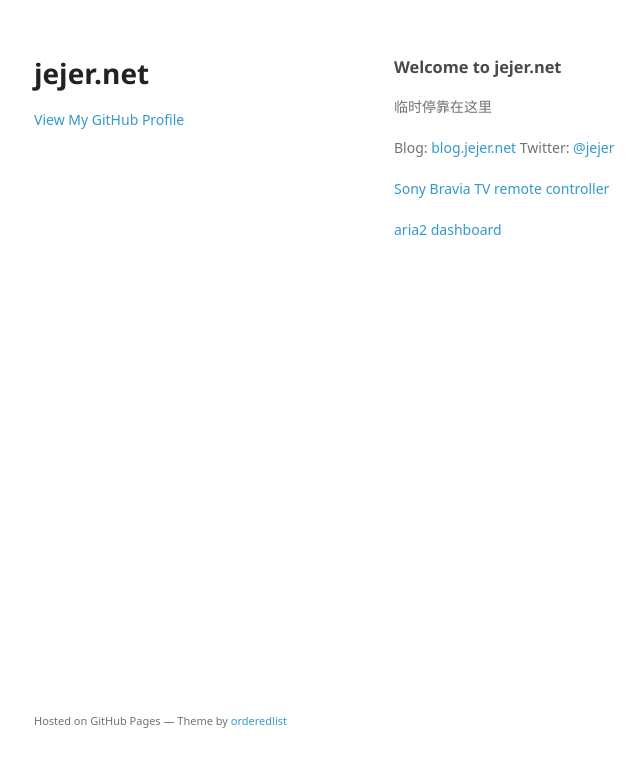
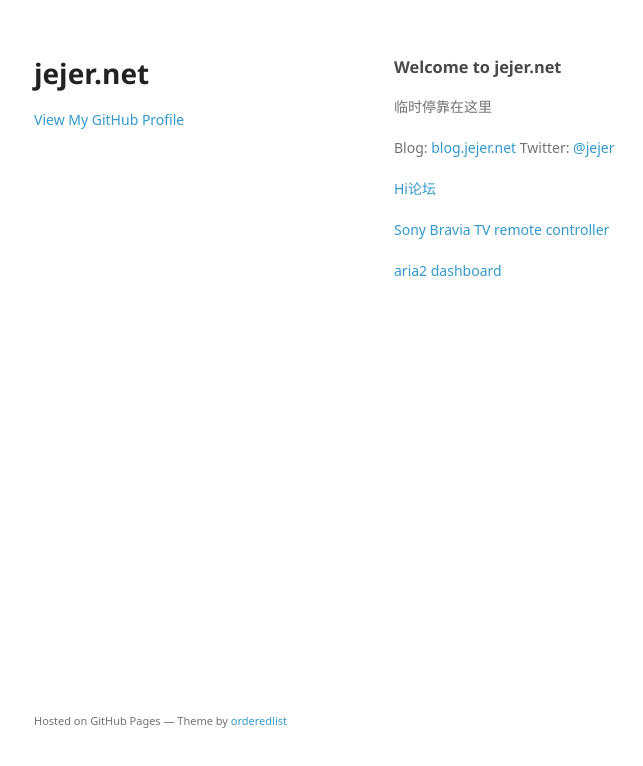
Before and after one commit to jejer/jejer.github.io, a plain HTML site: page index.html in a window 1280 px wide. Shown: the whole page, without its empty margins (176-819 px from the left). Drawn offline with Linux system fonts and the light colour scheme; a web font is replaced by a local one.

Commit message:
Update index.html

```diff
--- a/index.html
+++ b/index.html
@@ -30,6 +30,7 @@
 
 <p>Blog: <a href="http://blog.jejer.net">blog.jejer.net</a>
 Twitter: <a href="https://twitter.com/jejer">@jejer</a></p>
+<p><a href="https://hiforums.jejer.net">Hi论坛</a></p>
 <p><a href="bravia.html">Sony Bravia TV remote controller</a></p>
 <p><a href="aria2/">aria2 dashboard</a></p>
       </section>
```
